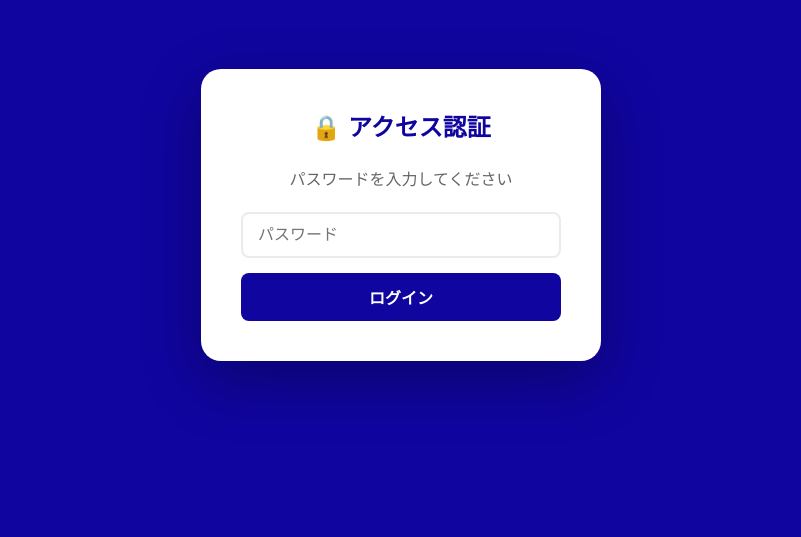
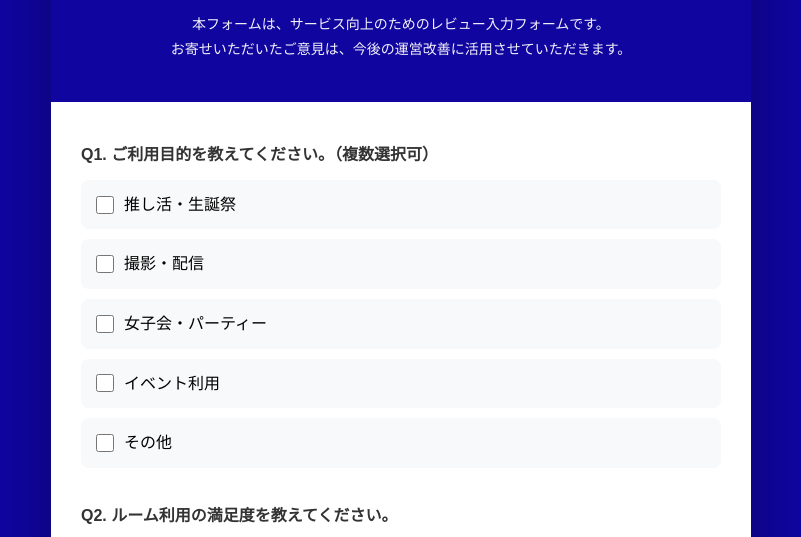
Before and after one commit to kanony0324-a11y/hispartyroom, a plain HTML site: page index.html in a window 1280 px wide. Shown: the part 205-742 px from the top of the page, without its empty margins (239-1040 px from the left). Drawn offline with Linux system fonts and the light colour scheme.

Commit message:
Remove password authentication and related elements

```diff
--- a/index.html
+++ b/index.html
@@ -1,3 +1,4 @@
+
 <!DOCTYPE html>
 <html lang="ja">
 <head>
@@ -19,72 +20,6 @@
             line-height: 1.6;
         }
 
-        #passwordScreen {
-            display: flex;
-            justify-content: center;
-            align-items: center;
-            min-height: 100vh;
-            padding: 20px;
-        }
-
-        .password-box {
-            background: white;
-            padding: 40px;
-            border-radius: 20px;
-            box-shadow: 0 20px 60px rgba(0, 0, 0, 0.3);
-            max-width: 400px;
-            width: 100%;
-            text-align: center;
-        }
-
-        .password-box h2 {
-            color: #10059F;
-            margin-bottom: 20px;
-            font-size: 24px;
-        }
-
-        .password-box input {
-            width: 100%;
-            padding: 12px 15px;
-            border: 2px solid #e9ecef;
-            border-radius: 8px;
-            font-size: 16px;
-            margin-bottom: 15px;
-            transition: border-color 0.3s ease;
-        }
-
-        .password-box input:focus {
-            outline: none;
-            border-color: #10059F;
-        }
-
-        .password-box button {
-            width: 100%;
-            padding: 12px;
-            background: #10059F;
-            color: white;
-            border: none;
-            border-radius: 8px;
-            font-size: 16px;
-            font-weight: bold;
-            cursor: pointer;
-            transition: transform 0.2s ease;
-        }
-
-        .password-box button:hover {
-            transform: translateY(-2px);
-        }
-
-        .error-message {
-            color: #dc3545;
-            font-size: 14px;
-            margin-top: 10px;
-            display: none;
-        }
-
-        #surveyContent {
-            display: none;
-        }
 
         .container {
             max-width: 700px;
@@ -285,19 +220,6 @@
     </style>
 </head>
 <body>
-    <!-- パスワード入力画面 -->
-    <div id="passwordScreen">
-        <div class="password-box">
-            <h2>🔒 アクセス認証</h2>
-            <p style="color: #666; margin-bottom: 20px;">パスワードを入力してください</p>
-            <input type="password" id="passwordInput" placeholder="パスワード" onkeypress="if(event.key==='Enter') checkPassword()">
-            <button onclick="checkPassword()">ログイン</button>
-            <p class="error-message" id="errorMessage">パスワードが正しくありません</p>
-        </div>
-    </div>
-
-    <!-- アンケートフォーム本体 -->
-    <div id="surveyContent">
     <div class="container">
         <div class="logo-section">
             <img src="his-logo-cropped.png" alt="HIS Logo">
@@ -459,34 +381,8 @@
             </form>
         </div>
     </div>
-    </div>
 
     <script>
-        // パスワード認証
-        const correctPassword = 'partyroom2025'; // ここでパスワードを設定できます
-
-        function checkPassword() {
-            const input = document.getElementById('passwordInput').value;
-            const errorMessage = document.getElementById('errorMessage');
-
-            if (input === correctPassword) {
-                document.getElementById('passwordScreen').style.display = 'none';
-                document.getElementById('surveyContent').style.display = 'block';
-                sessionStorage.setItem('authenticated', 'true');
-            } else {
-                errorMessage.style.display = 'block';
-                document.getElementById('passwordInput').value = '';
-            }
-        }
-
-        // ページ読み込み時に認証状態を確認
-        window.addEventListener('load', function() {
-            if (sessionStorage.getItem('authenticated') === 'true') {
-                document.getElementById('passwordScreen').style.display = 'none';
-                document.getElementById('surveyContent').style.display = 'block';
-            }
-        });
-
         // 「その他」選択時のテキストエリア表示/非表示
         function toggleOtherPurpose() {
             const checkbox = document.getElementById('purpose5');
```
